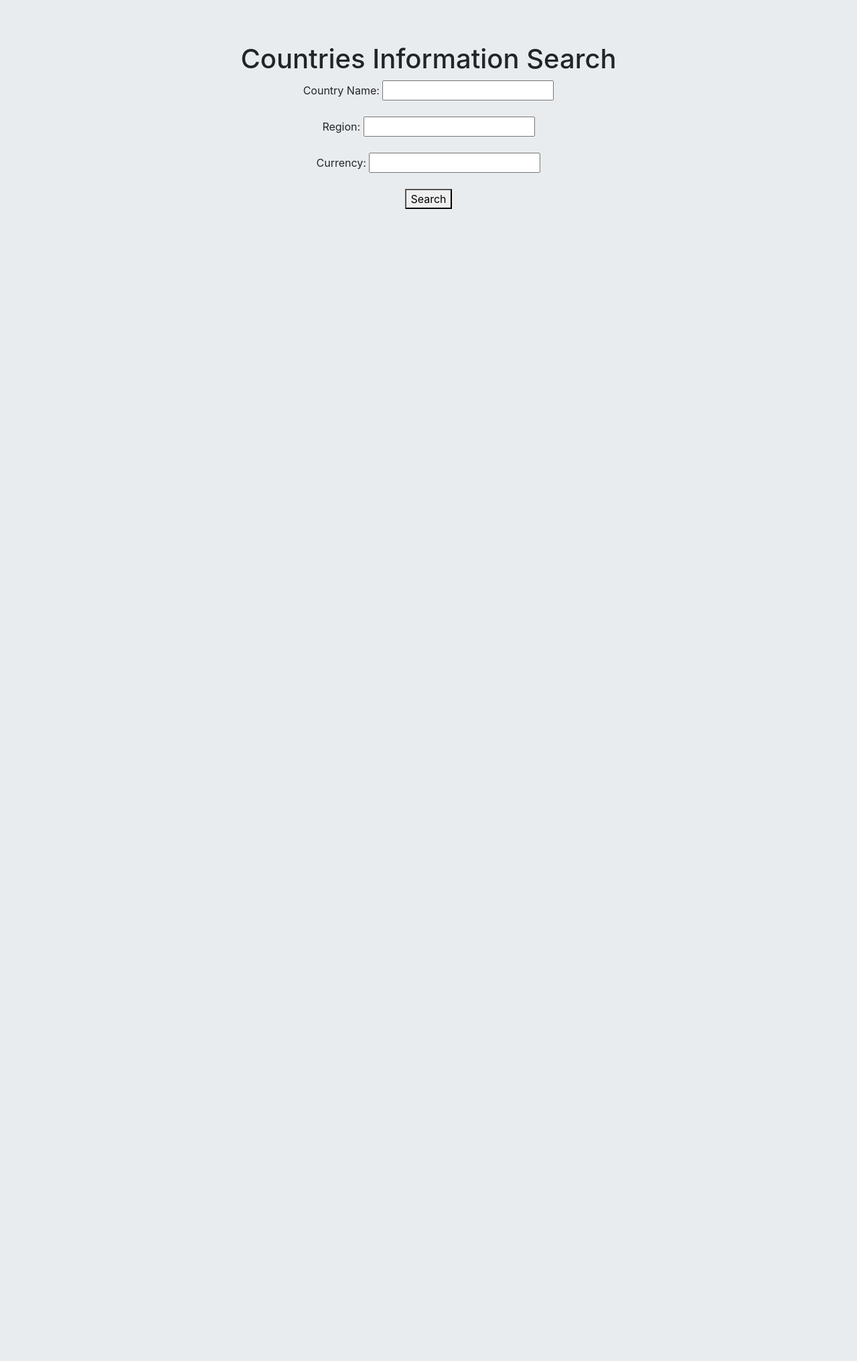
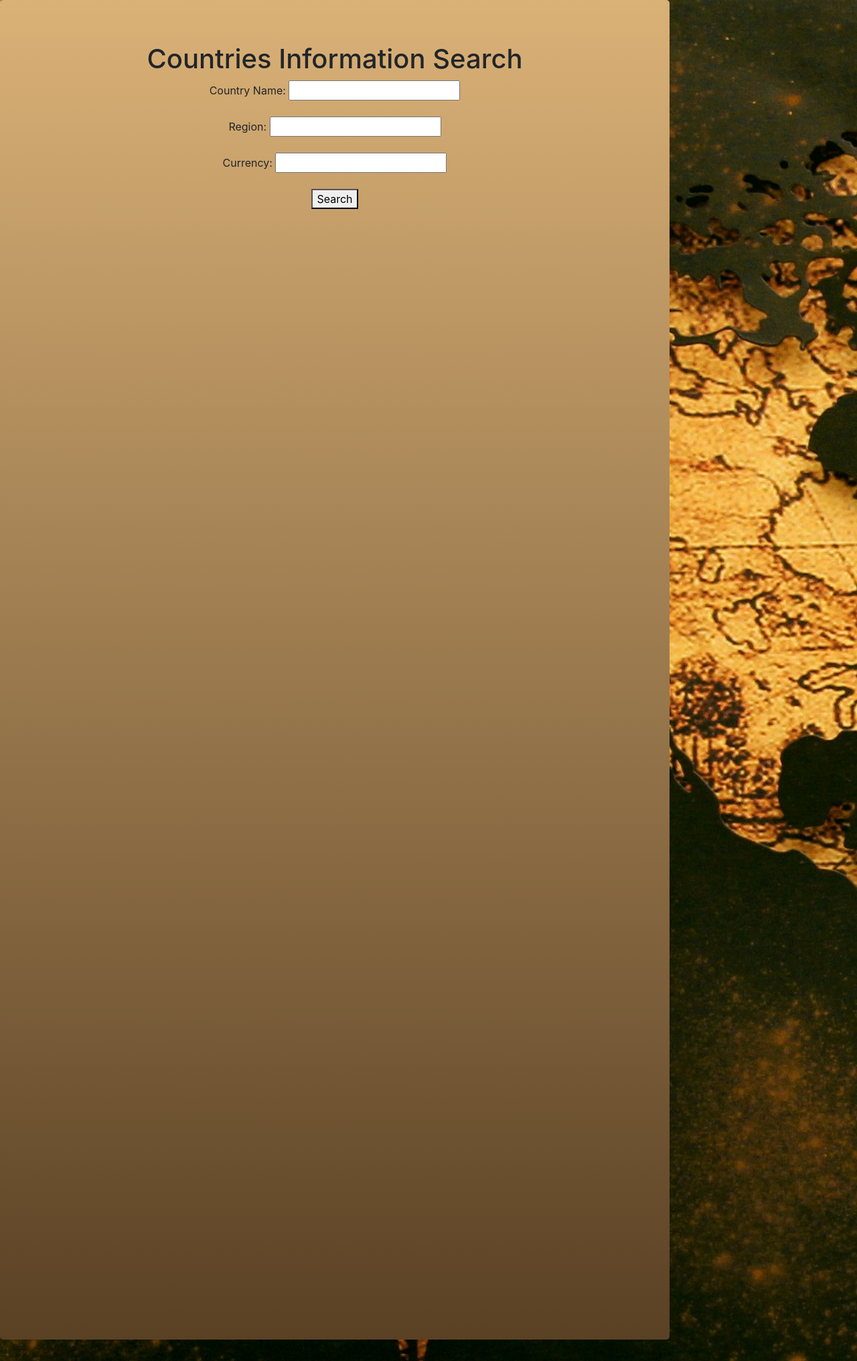
Before and after one commit to ShwethaPrahlad/cst336, a PHP site: page /hw/hw4/index.php in a window 1280 px wide. Shown: the whole page at 67% size. Before the commit the page ends 312 px from the top, so only its background shows below. Run offline with PHP 8.4, Linux system fonts and the light colour scheme; some libraries are stand-ins or nearby versions.

Commit message:
changing styles

```diff
--- a/hw/hw4/styles/styles.css
+++ b/hw/hw4/styles/styles.css
@@ -1,11 +1,23 @@
+html{
+      background-image: url('../img/globe.jpg');
+}
+
+.jumbotron {
+                text-align: center;
+            }
 
 body {
    text-align: center;
+   background-color: #5A4124;
+   background-image: linear-gradient(#DAB177, #5A4124);
+   width: 1000px;
+   height: 2000px;
+   margin: 0 auto;
+   font-size: 18px;
+   font-family: 'Open sans', sans-serif;
+   padding: 200px;
 }
-.jumbotron{
 
-    text-align: center;
-}
 .row1, .row2{
     display: flex;
     margin: 2px auto;
@@ -41,7 +53,7 @@ body {
     position: absolute;
     text-align: center;
     margin: 0 auto;
-    padding-left: 470px;
+    padding-left: 100px;
 }
 
 #searchCount{
```
Also changed, not shown: hw/hw4/img/globe.jpg (added).
